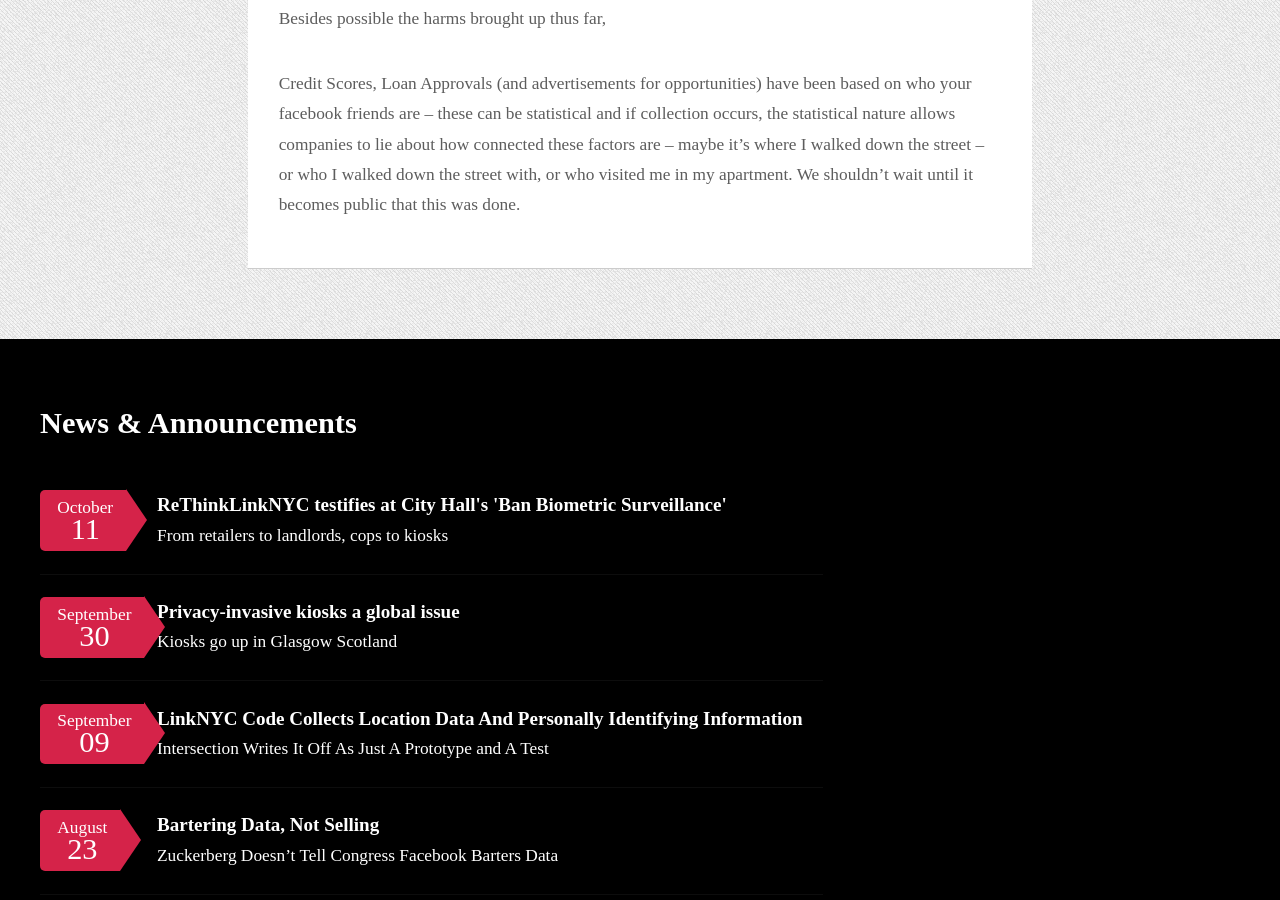
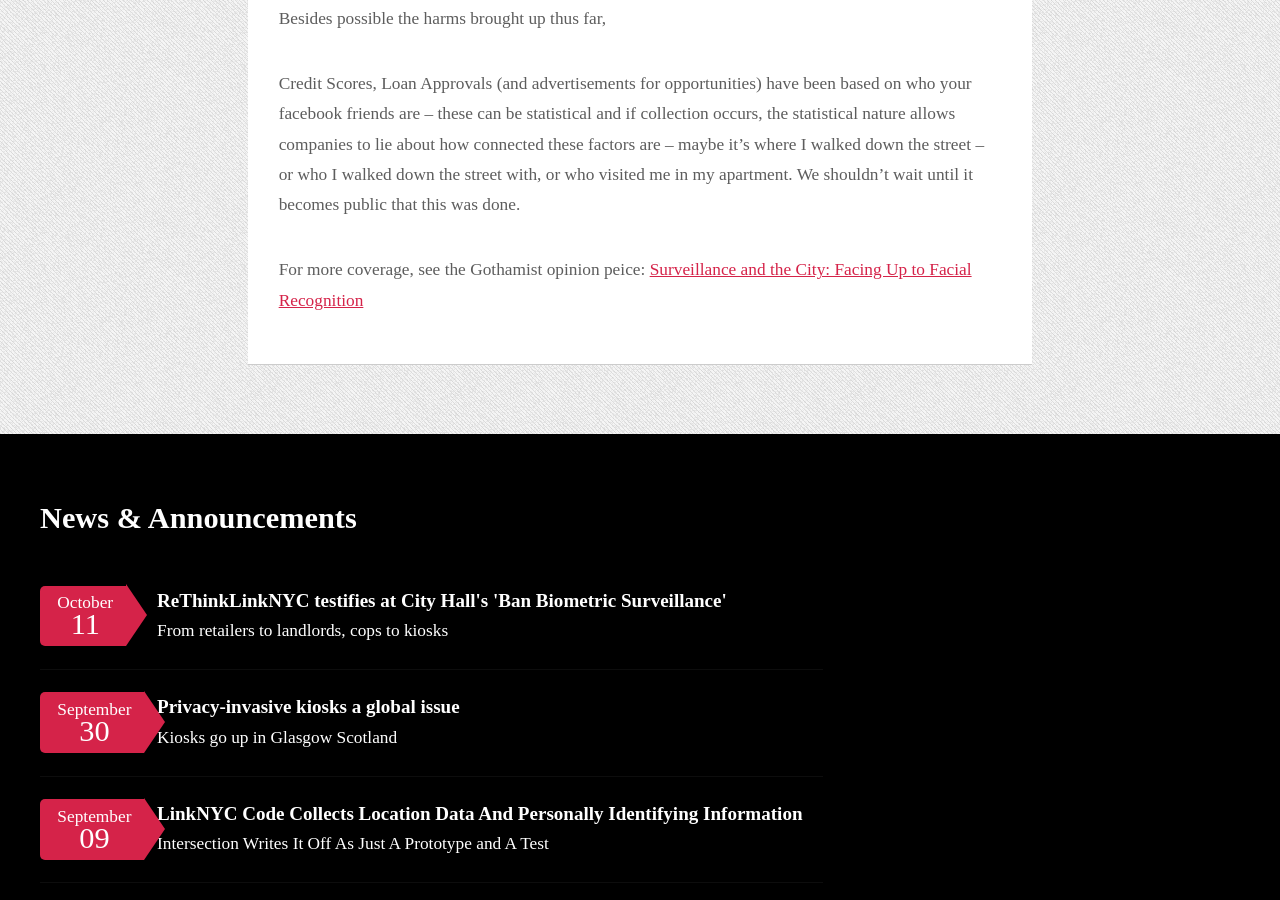
Before and after one commit to rethinklinknyc/rethinklinknyc.github.io, a Jekyll site: the page built from _posts/2019-10-11-rethinklinknyc-testifies-at-city-hall.md, in a window 1280 px wide and 900 px high, scrolled down 2519 px. Built offline with Jekyll 4.4.1, drawn with Linux system fonts in a browser that asks for light colours; some web fonts are replaced; a script that is not in the unit is left out.

Commit message:
add gothamist link

```diff
--- a/_posts/2019-10-11-rethinklinknyc-testifies-at-city-hall.md
+++ b/_posts/2019-10-11-rethinklinknyc-testifies-at-city-hall.md
@@ -89,3 +89,5 @@ nature allows companies to lie about how connected
 who I walked down the street with, or who visited me
  in my apartment.  We shouldn't wait until it becomes public that this
 was done.
+
+For more coverage, see the Gothamist opinion peice: [Surveillance and the City: Facing Up to Facial Recognition](https://www.gothamgazette.com/opinion/8842-surveillance-and-the-city-facing-up-to-facial-recognition)
```
